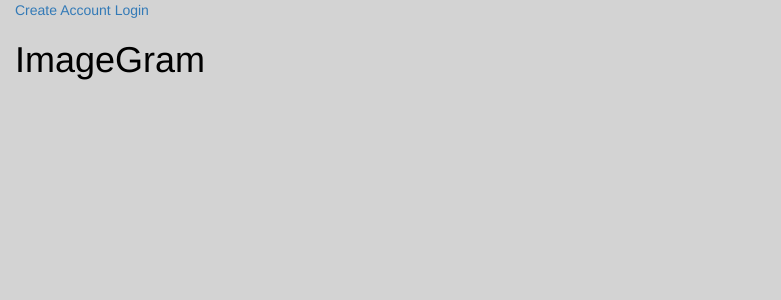
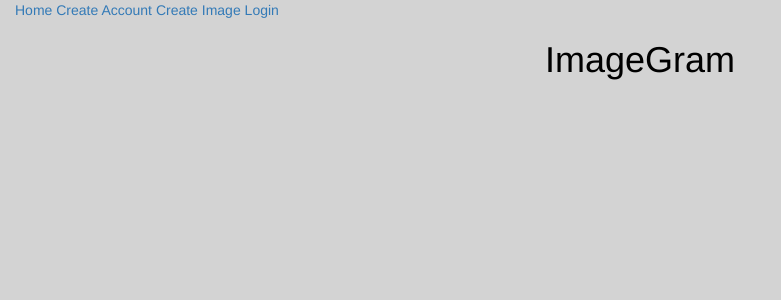
Before and after one commit to destanton/imagegram, a Django app: page / in a window 1280 px wide. Shown: the top 300 px of the page, without its empty margins (0-781 px from the left). Run offline with Django 3.2, Linux system fonts and the light colour scheme; data that the repository does not hold is empty; some libraries are stand-ins or nearby versions.

Commit message:
fixed comments

```diff
--- a/imagegram/image_app/models.py
+++ b/imagegram/image_app/models.py
@@ -31,6 +31,10 @@ class Image(models.Model):
     class Meta:
         ordering = ("created_time", )
 
+    @property
+    def get_comment(self):
+        return Comment.objects.filter(image=self)
+
 
 class Profile(models.Model):
     user = models.OneToOneField('auth.User')
--- a/imagegram/image_app/views.py
+++ b/imagegram/image_app/views.py
@@ -32,8 +32,8 @@ class ImageDetailView(DetailView):
 
     def get_context_data(self, **kwargs):
         context = super().get_context_data(**kwargs)
-        context["image"] = Image.objects.all()
-        context["comment"] = Comment.objects.all()
+        context["image"] = Image.objects.filter(id=self.kwargs['pk'])
+        # context["comment"] = Comment.objects.all()
         return context
 
 
@@ -52,10 +52,13 @@ class ImageDeleteView(DeleteView):
 class CommentCreateView(CreateView):
     model = Comment
     fields = ('comment',)
-    success_url = reverse_lazy('image_list_view')
+    # success_url = reverse_lazy('image_list_view')
 
     def form_valid(self, form):
         instance = form.save(commit=False)
         instance.user = self.request.user
         instance.image = Image.objects.get(id=self.kwargs['pk'])
         return super().form_valid(form)
+
+    def get_success_url(self, **kwargs):
+        return reverse_lazy('image_detail_view', args=[int(self.kwargs['pk'])])
--- a/imagegram/templates/base.html
+++ b/imagegram/templates/base.html
@@ -15,13 +15,16 @@
   </head>
   <body>
     <div class="container-fluid">
+      <a href="{% url 'image_list_view' %}">Home</a>
       <a href="{% url 'user_create_view' %}">Create Account</a>
+      <a href="{% url 'image_create_view' %}">Create Image</a>
       {% if not request.user.is_authenticated %}
       <a href="{% url 'login' %}">Login</a>
       {% else %}
       <a href="{% url 'logout' %}?next={% url "image_list_view" %}">Logout</a>
       {% endif %}
-      <h1>ImageGram</h1>
+      <h1 align="center">ImageGram</h1>
+      <br>
     {% block content %}
 
     {% endblock %}
--- a/imagegram/templates/image_app/image_list.html
+++ b/imagegram/templates/image_app/image_list.html
@@ -2,20 +2,18 @@
 
 {% block content %}
  {% for image in object_list %}
- <div class="">
-   <button type="button" class="btn btn-default"><a href="{% url 'image_delete_view' image.id %}">Delete Post</a></button>
+ <div class="row">
+   <div class="col-md-3">
+     <div class="thumbnail">
+   <a href="{% url 'image_detail_view' image.id %}"><img src="{{image.image_url}}" alt="Picture Not Found" /></a>
+   <div class="caption">
+        <h3 align='center'>{{ image.title }}</h3>
+        <h5 align='center'>{{ image.description }}</h5>
+    <p><a href="{% url 'image_delete_view' image.id %}" class="btn btn-warning" role="">Delete</a>
+      <a href="{% url 'image_comment_view' image.id %}" class="btn btn-success pull-right" role="">Comment</a></p>
  </div>
- <div class="">
-   <a href="{% url 'image_detail_view' image.id %}">
-     <img src="{{image.image_url}}" alt="Picture Not Found" />
-   </a>
+    </div>
  </div>
- <div class="">
-   {{ image.title }}
- </div>
- <div class="">
-   {{ image.description }}
- </div>
-
+</div>
  {% endfor %}
 {% endblock %}
```
Also changed, not shown: imagegram/templates/image_app/image_detail.html (+7 -1 lines).
